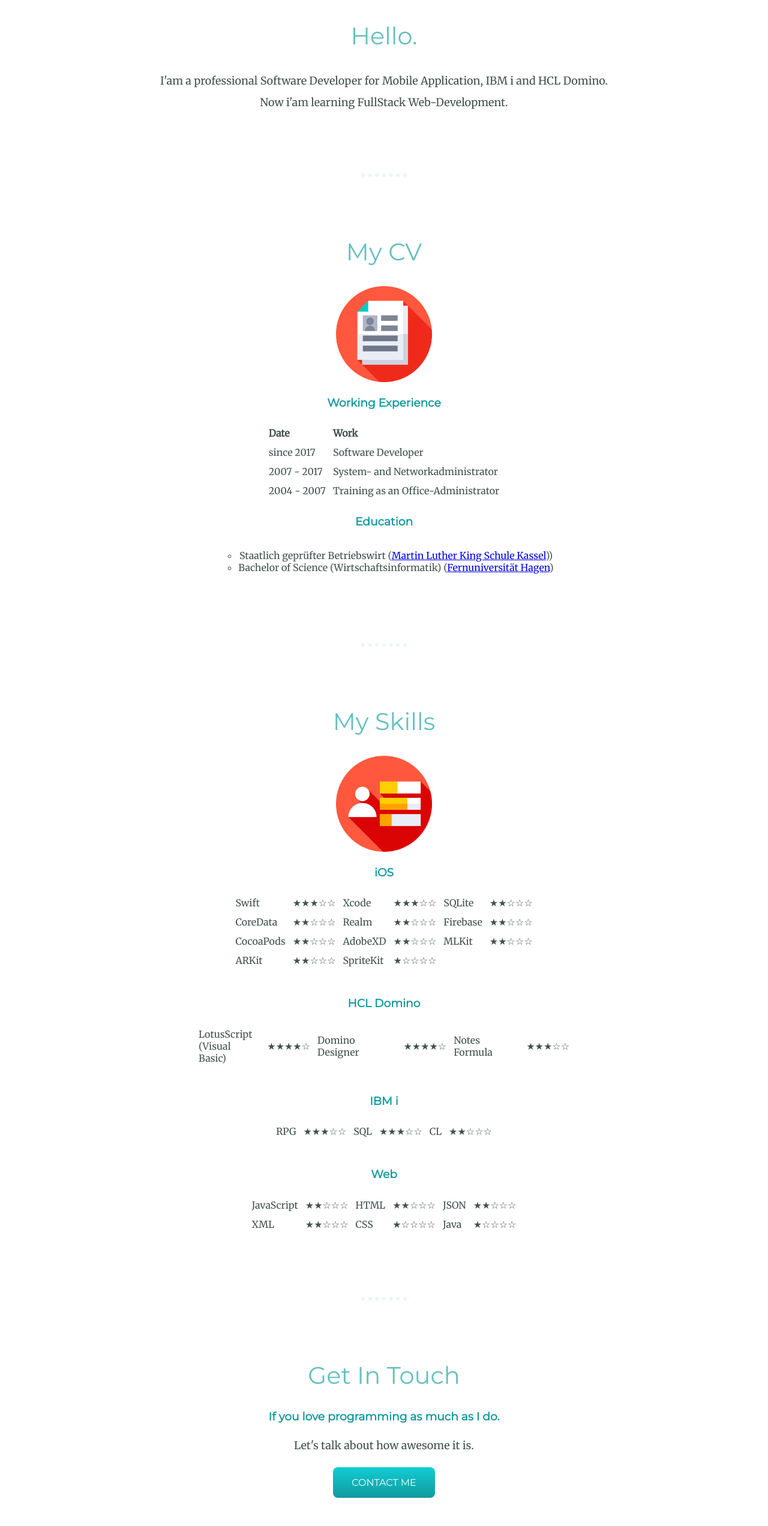
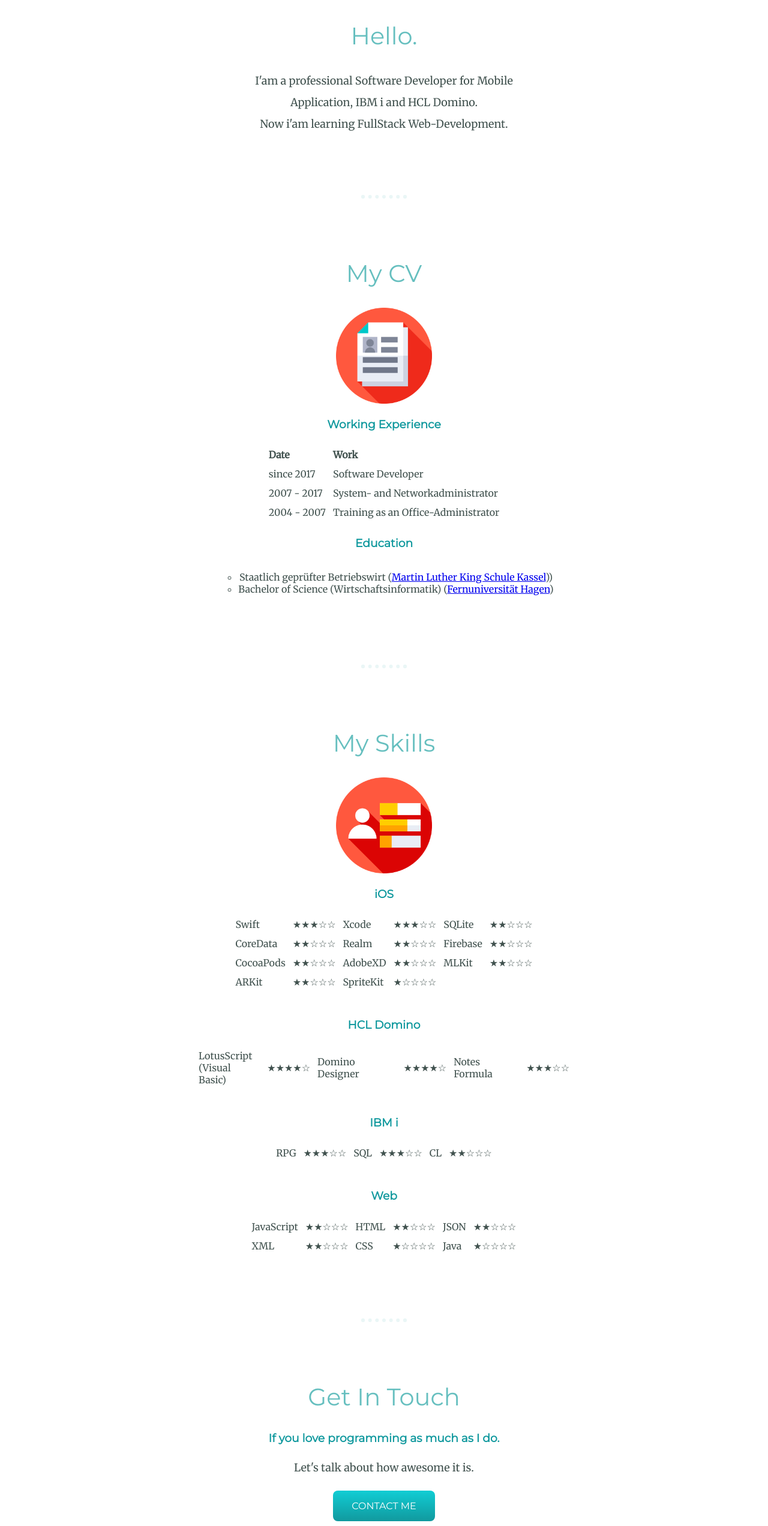
Before and after one commit to Nuxxar/cv, a plain HTML site: page index.html in a window 1280 px wide. Shown: the part 991-3535 px from the top of the page at 60% size. Drawn offline with Linux system fonts and the light colour scheme.

Commit message:
Update index.html

```diff
--- a/index.html
+++ b/index.html
@@ -23,7 +23,7 @@
     <div class="profile">
       <img class="profileImg" src="images/morty.jpeg" alt="nuxxar profile picture">
       <h2>Hello.</h2>
-      <p>I'am a professional Software Developer for Mobile Application, IBM i and HCL Domino.<br>
+      <p class="intro">I'am a professional Software Developer for Mobile Application, IBM i and HCL Domino. <br>
         Now i'am learning FullStack Web-Development.</p>
     </div>
     <hr>
@@ -164,7 +164,7 @@
   <div class="contact-me">
     <h2>Get In Touch</h2>
     <h3>If you love programming as much as I do.</h3>
-    <p>Let's talk about how awesome it is.</p>
+    <p class="contact-message">Let's talk about how awesome it is.</p>
     <a class="btn" href="mailto:nuxxar@gmx.de">CONTACT ME</a>
   </div>
 
```
